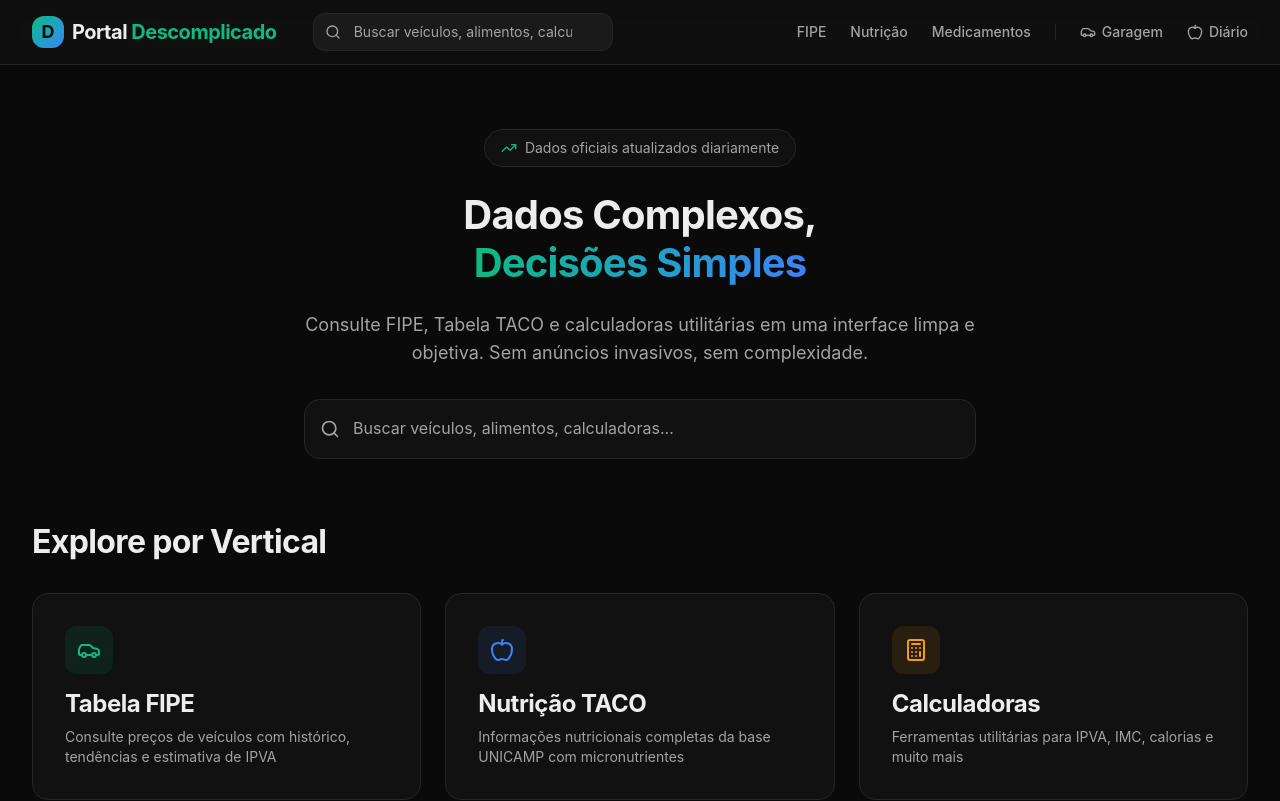
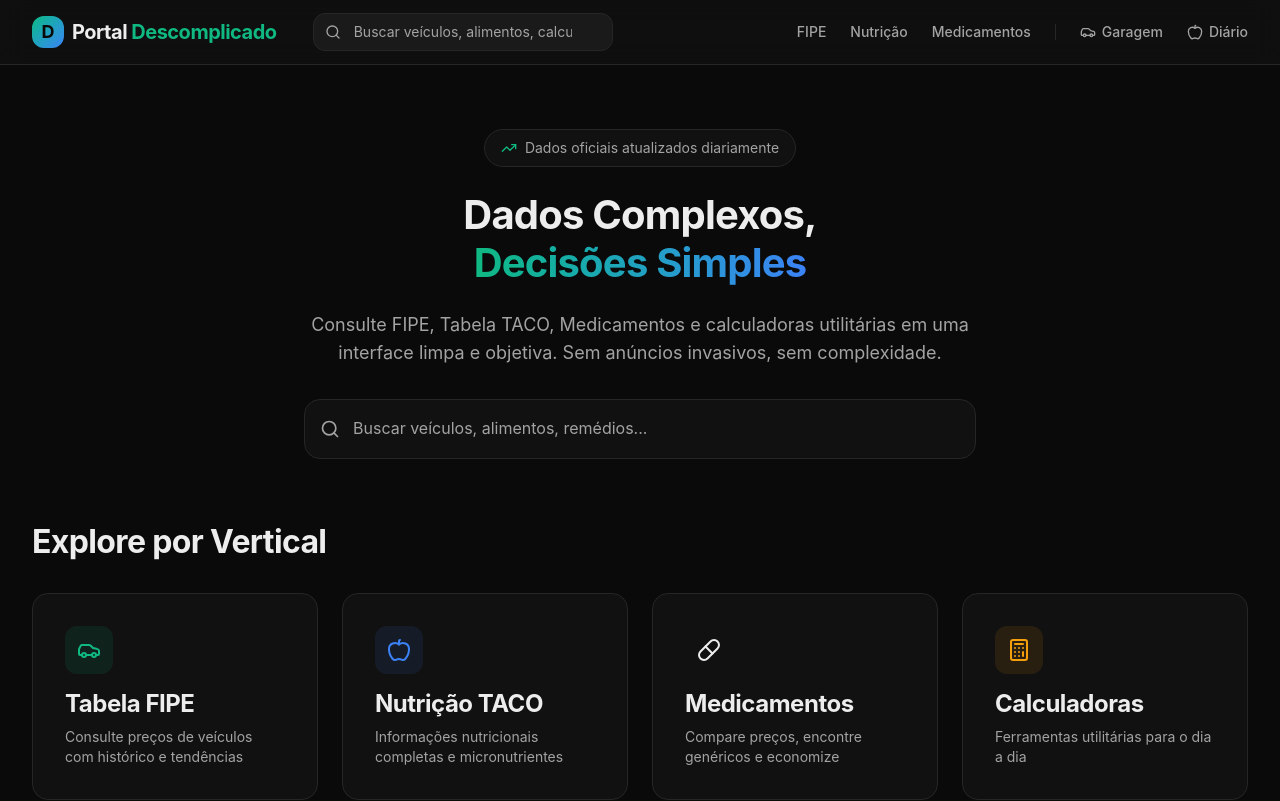
Before and after one commit to WelderBM/portal-descomplicado, a Next.js app: page / in a window 1280 px wide. Shown: the top 801 px of the page. Built offline with nearby package versions, Linux system fonts and the light colour scheme.

Commit message:
feat(ui): update home and search to include medicamentos

```diff
--- a/src/app/page.tsx
+++ b/src/app/page.tsx
@@ -1,5 +1,5 @@
 import Link from "next/link";
-import { Search, Car, Apple, Calculator, TrendingUp } from "lucide-react";
+import { Search, Car, Apple, Calculator, TrendingUp, Pill } from "lucide-react";
 import { getAllItems } from "@/lib/data-provider";
 
 export default function Home() {
@@ -26,8 +26,9 @@ export default function Home() {
         </h1>
 
         <p className="mx-auto mb-8 max-w-2xl text-lg text-foreground-muted">
-          Consulte FIPE, Tabela TACO e calculadoras utilitárias em uma interface
-          limpa e objetiva. Sem anúncios invasivos, sem complexidade.
+          Consulte FIPE, Tabela TACO, Medicamentos e calculadoras utilitárias em
+          uma interface limpa e objetiva. Sem anúncios invasivos, sem
+          complexidade.
         </p>
 
         {/* Search Bar */}
@@ -36,7 +37,7 @@ export default function Home() {
             <Search className="absolute left-4 top-1/2 h-5 w-5 -translate-y-1/2 text-foreground-muted" />
             <input
               type="text"
-              placeholder="Buscar veículos, alimentos, calculadoras..."
+              placeholder="Buscar veículos, alimentos, remédios..."
               className="w-full rounded-xl border border-border bg-surface py-4 pl-12 pr-4 text-foreground placeholder:text-foreground-muted focus:border-success focus:outline-none focus:ring-2 focus:ring-success/20 transition-all"
             />
           </div>
@@ -46,7 +47,7 @@ export default function Home() {
       {/* Verticais - Cards com Gradiente */}
       <div className="mb-16">
         <h2 className="mb-8 text-2xl font-bold">Explore por Vertical</h2>
-        <div className="grid gap-6 md:grid-cols-3">
+        <div className="grid gap-6 md:grid-cols-2 lg:grid-cols-4">
           {/* FIPE Card */}
           <Link
             href="/fipe"
@@ -59,8 +60,7 @@ export default function Home() {
               </div>
               <h3 className="mb-2 text-xl font-semibold">Tabela FIPE</h3>
               <p className="text-sm text-foreground-muted">
-                Consulte preços de veículos com histórico, tendências e
-                estimativa de IPVA
+                Consulte preços de veículos com histórico e tendências
               </p>
             </div>
           </Link>
@@ -77,8 +77,24 @@ export default function Home() {
               </div>
               <h3 className="mb-2 text-xl font-semibold">Nutrição TACO</h3>
               <p className="text-sm text-foreground-muted">
-                Informações nutricionais completas da base UNICAMP com
-                micronutrientes
+                Informações nutricionais completas e micronutrientes
+              </p>
+            </div>
+          </Link>
+
+          {/* Medicamentos Card */}
+          <Link
+            href="/medicamentos"
+            className="group relative overflow-hidden rounded-xl border border-border bg-surface p-8 transition-all hover:border-primary hover:shadow-xl"
+          >
+            <div className="absolute inset-0 bg-linear-to-br from-primary/10 to-transparent opacity-0 transition-opacity group-hover:opacity-100" />
+            <div className="relative">
+              <div className="mb-4 inline-flex h-12 w-12 items-center justify-center rounded-lg bg-primary/10">
+                <Pill className="h-6 w-6 text-primary" />
+              </div>
+              <h3 className="mb-2 text-xl font-semibold">Medicamentos</h3>
+              <p className="text-sm text-foreground-muted">
+                Compare preços, encontre genéricos e economize
               </p>
             </div>
           </Link>
@@ -95,7 +111,7 @@ export default function Home() {
               </div>
               <h3 className="mb-2 text-xl font-semibold">Calculadoras</h3>
               <p className="text-sm text-foreground-muted">
-                Ferramentas utilitárias para IPVA, IMC, calorias e muito mais
+                Ferramentas utilitárias para o dia a dia
               </p>
             </div>
           </Link>
@@ -118,9 +134,13 @@ export default function Home() {
           {featuredItems.map((item) => (
             <Link
               key={item.id}
-              href={`/${item.type === "fipe" ? "fipe" : "nutricao"}/${
-                item.slug
-              }`}
+              href={`/${
+                item.type === "fipe"
+                  ? "fipe"
+                  : item.type === "taco"
+                  ? "nutricao"
+                  : "medicamentos"
+              }/${item.slug}`}
               className="card group"
             >
               <div className="mb-3 flex items-center gap-2">
@@ -129,7 +149,11 @@ export default function Home() {
                   style={{ backgroundColor: item.visuals.accentColor }}
                 />
                 <span className="text-xs font-medium uppercase tracking-wide text-foreground-muted">
-                  {item.type === "fipe" ? "FIPE" : "TACO"}
+                  {item.type === "fipe"
+                    ? "FIPE"
+                    : item.type === "taco"
+                    ? "TACO"
+                    : "MED"}
                 </span>
               </div>
 
--- a/src/components/shared/SearchBar.tsx
+++ b/src/components/shared/SearchBar.tsx
@@ -99,9 +99,13 @@ export function SearchBar({
               {results.slice(0, 8).map((item) => (
                 <Link
                   key={item.id}
-                  href={`/${item.type === "fipe" ? "fipe" : "nutricao"}/${
-                    item.slug
-                  }`}
+                  href={`/${
+                    item.type === "fipe"
+                      ? "fipe"
+                      : item.type === "taco"
+                      ? "nutricao"
+                      : "medicamentos"
+                  }/${item.slug}`}
                   onClick={handleSelectItem}
                   className="flex items-start gap-3 rounded-lg p-3 hover:bg-surface-elevated transition-colors"
                 >
@@ -115,7 +119,11 @@ export function SearchBar({
                   <div className="flex-1 min-w-0">
                     <div className="flex items-center gap-2 mb-1">
                       <span className="text-xs font-medium uppercase tracking-wide text-foreground-muted">
-                        {item.type === "fipe" ? "FIPE" : "TACO"}
+                        {item.type === "fipe"
+                          ? "FIPE"
+                          : item.type === "taco"
+                          ? "TACO"
+                          : "MED"}
                       </span>
                     </div>
                     <p className="text-sm font-medium text-foreground truncate">
```
